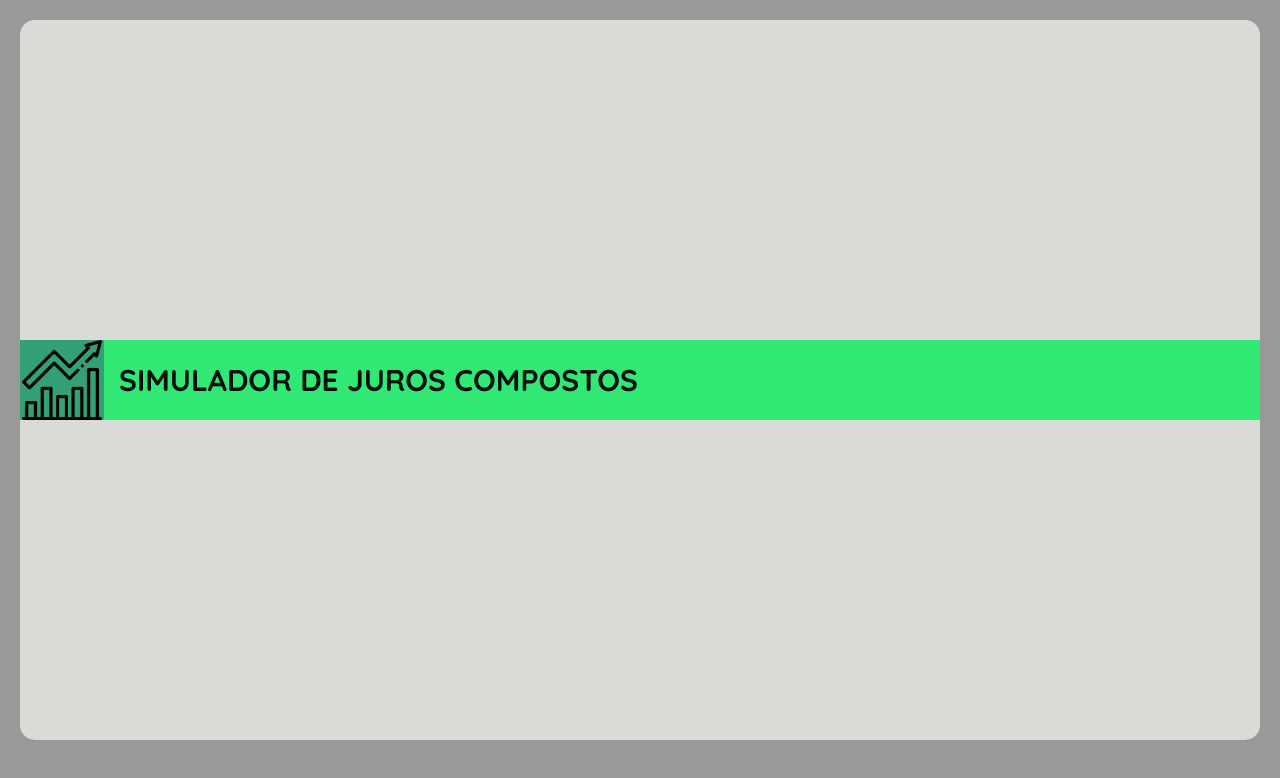
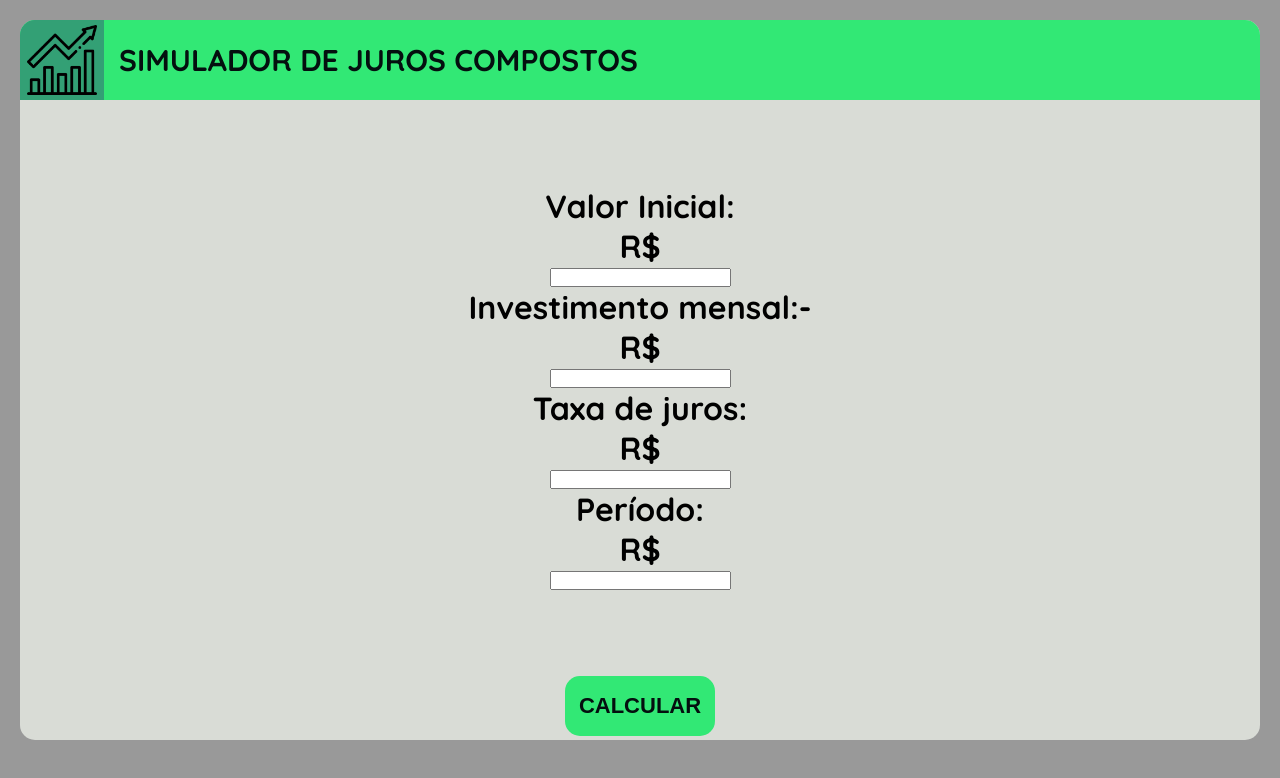
Before and after one commit to Dev-LuizPhillipe/Compound-Interest-Calculator, a React (Vite) app: page /home in a window 1280 px wide. Shown: the top 778 px of the page. Built offline with nearby package versions, Linux system fonts and the light colour scheme.

Commit message:
Styling the header

```diff
--- a/src/App.css
+++ b/src/App.css
@@ -9,12 +9,12 @@
   align-items: center;
   justify-content: center;
   height: 90vh;
-  margin: 20px 20px;
   background-color: #d9dcd6;
   border-radius: 15px;
+  flex-direction: column;
 }
 
-.calculator {
+.content {
   width: 100%;
   height: 80%;
   padding: 45px;
@@ -28,6 +28,22 @@
   margin-bottom: 60px;
 }
 
+.containerHome {
+  background-color: #d9dcd6;
+  display: flex;
+  flex-direction: column;
+  align-items: center;
+  height: 90vh;
+  border-radius: 15px;
+}
+.contentHome {
+  width: 100%;
+  height: 80%;
+  padding: 45px;
+  align-content: center;
+  text-align: center;
+}
+
 @media (max-width: 720px) {
   .title {
     font-size: 20px;
--- a/src/App.jsx
+++ b/src/App.jsx
@@ -12,7 +12,7 @@ function App() {
 
   return (
     <div className="container">
-      <div className="calculator">
+      <div className="content">
         <h1 className="title">
           CALCULADORA DE <br />
           JUROS COMPOSTOS
--- a/src/components/Header/header.css
+++ b/src/components/Header/header.css
@@ -6,6 +6,7 @@
   align-items: center;
   gap: 15px;
   padding: auto;
+  border-radius: 15px 15px 0 0;
 }
 
 .img-header {
@@ -14,6 +15,8 @@
   display: flex;
   align-items: center;
   justify-content: center;
+  border-radius: 15px 0 0 0;
+  padding: 5px;
 }
 
 .img {
--- a/src/components/InputBox/InputBox.tsx
+++ b/src/components/InputBox/InputBox.tsx
@@ -0,0 +1,16 @@
+import React from "react";
+
+function InputBox() {
+  return (
+    <div>
+      <div>
+        <h1>R$</h1>
+      </div>
+      <form>
+        <input type="number" />
+      </form>
+    </div>
+  );
+}
+
+export default InputBox;
--- a/src/index.css
+++ b/src/index.css
@@ -8,4 +8,5 @@ body {
   font-family: "Quicksand", serif;
   background-color: #999999;
   height: 100vh;
+  padding: 20px;
 }
--- a/src/pages/Home.tsx
+++ b/src/pages/Home.tsx
@@ -1,12 +1,13 @@
 import React from "react";
 import Button from "../components/ButtonPage/button";
 import Header from "../components/Header/header";
+import InputBox from "../components/InputBox/InputBox";
 
 export default function Home() {
   return (
-    <div className="container">
+    <div className="containerHome">
       <Header />
-      {/* <div className="content">
+      <div className="contentHome">
         <h1>Valor Inicial:</h1>
         <InputBox />
         <h1>Investimento mensal:-</h1>
@@ -22,7 +23,7 @@ export default function Home() {
           backgroundColor={"#32e875"}
           onClick={() => console.log("Calculando...")}
         />
-      </div> */}
+      </div>
     </div>
   );
 }
```
